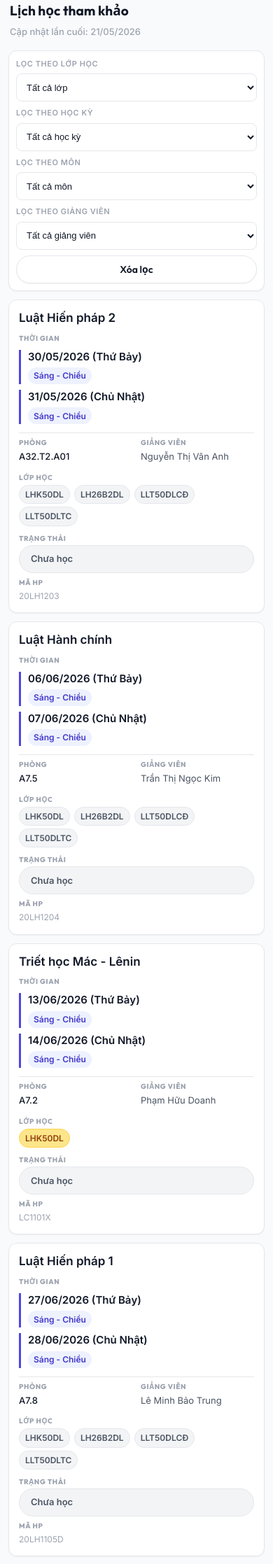
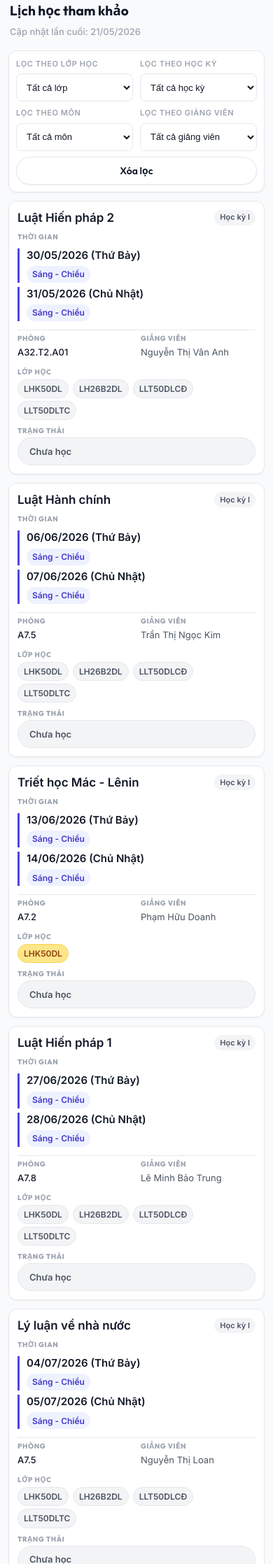
Before and after one commit to Messiac24/Luat-Schedule, a Flask app: page / in a window 390 px wide. Shown: the part 105-2340 px from the top of the page at 70% size. Run offline with Flask 3, Linux system fonts and the light colour scheme.

Commit message:
Polish mobile schedule layout

```diff
--- a/schedule-tool/static/css/style.css
+++ b/schedule-tool/static/css/style.css
@@ -300,6 +300,10 @@ td {
     font-weight: 600;
     color: var(--color-text-primary);
     min-width: 200px;
+}
+
+.semester-chip {
+    display: none;
 }
 
 /* Row Hover & Interactive States */
@@ -1132,10 +1136,10 @@ tr.subject-row.low-class-count .badge-class {
     }
 
     .filter-bar {
-        display: flex;
-        flex-direction: column;
+        display: grid;
+        grid-template-columns: repeat(2, minmax(0, 1fr));
         align-items: stretch;
-        gap: 8px;
+        gap: 8px 10px;
         margin-bottom: 12px;
         padding: 10px;
         border: 1px solid var(--color-border);
@@ -1160,6 +1164,7 @@ tr.subject-row.low-class-count .badge-class {
     }
 
     .filter-actions {
+        grid-column: 1 / -1;
         align-items: stretch;
     }
 
@@ -1197,9 +1202,9 @@ tr.subject-row.low-class-count .badge-class {
         display: grid;
         grid-template-columns: minmax(0, 1fr) minmax(0, 1fr);
         column-gap: 12px;
-        row-gap: 8px;
+        row-gap: 6px;
         margin: 0;
-        padding: 14px;
+        padding: 12px;
         background: var(--color-surface);
         border: 1px solid var(--color-border);
         border-radius: 12px;
@@ -1239,6 +1244,7 @@ tr.subject-row.low-class-count .badge-class {
     }
 
     .col-stt,
+    .col-id,
     .col-tc {
         display: none;
     }
@@ -1253,6 +1259,10 @@ tr.subject-row.low-class-count .badge-class {
     td.col-name {
         grid-column: 1 / -1;
         order: 1;
+        display: flex;
+        align-items: flex-start;
+        justify-content: space-between;
+        gap: 8px;
         margin: 0;
         padding: 0 0 2px !important;
         font-size: 17px;
@@ -1264,6 +1274,24 @@ tr.subject-row.low-class-count .badge-class {
 
     td.col-name::before {
         display: none;
+    }
+
+    .subject-title {
+        min-width: 0;
+    }
+
+    .semester-chip {
+        display: inline-flex;
+        flex: 0 0 auto;
+        align-items: center;
+        min-height: 22px;
+        padding: 2px 8px;
+        border-radius: var(--radius-full);
+        background: #F3F4F6;
+        color: var(--color-text-secondary);
+        font-size: 11px;
+        font-weight: 700;
+        white-space: nowrap;
     }
 
     .col-room {
@@ -1301,15 +1329,8 @@ tr.subject-row.low-class-count .badge-class {
         padding-top: 4px !important;
     }
 
-    .col-id {
-        grid-column: 1 / -1;
-        order: 7;
-        color: var(--color-text-muted);
-        font-size: 12px;
-    }
-
     .schedule-list {
-        gap: 8px;
+        gap: 6px;
     }
 
     .schedule-entry {
--- a/schedule-tool/templates/index.html
+++ b/schedule-tool/templates/index.html
@@ -10,7 +10,7 @@
     <link rel="preconnect" href="https://fonts.googleapis.com">
     <link rel="preconnect" href="https://fonts.gstatic.com" crossorigin>
     <link href="https://fonts.googleapis.com/css2?family=Inter:wght@400;500;600&family=Outfit:wght@500;600;700;800&display=swap" rel="stylesheet">
-    <link rel="stylesheet" href="{{ url_for('static', filename='css/style.css') }}?v=13">
+    <link rel="stylesheet" href="{{ url_for('static', filename='css/style.css') }}?v=14">
 </head>
 <body>
     <header class="app-header">
@@ -106,7 +106,10 @@
                         <tr class="subject-row status-{{ subj.trang_thai|lower|replace(' ', '-') }}{% if subj.is_low_class_count %} low-class-count{% endif %}" data-id="{{ subj.id }}" data-class-list="{{ subj.lop_hoc|join(',') }}" data-semester="{{ subj.hoc_ky }}" data-subject="{{ subj.ten_hoc_phan }}" data-teacher="{{ subj.giang_vien }}" data-low-class-count="{{ 'true' if subj.is_low_class_count else 'false' }}">
                             <td class="col-stt" data-label="STT">{{ subj.stt }}</td>
                             <td class="col-id" data-label="MÃ HP">{{ subj.ma_hp }}</td>
-                            <td class="col-name" data-label="TÊN HỌC PHẦN">{{ subj.ten_hoc_phan }}</td>
+                            <td class="col-name" data-label="TÊN HỌC PHẦN">
+                                <span class="subject-title">{{ subj.ten_hoc_phan }}</span>
+                                <span class="semester-chip">{{ subj.hoc_ky }}</span>
+                            </td>
                             <td class="col-tc" data-label="TC">{{ subj.tc }}</td>
                             <td class="col-teacher" data-label="GIẢNG VIÊN">{{ subj.giang_vien }}</td>
                             <td class="col-room" data-label="PHÒNG">
```
